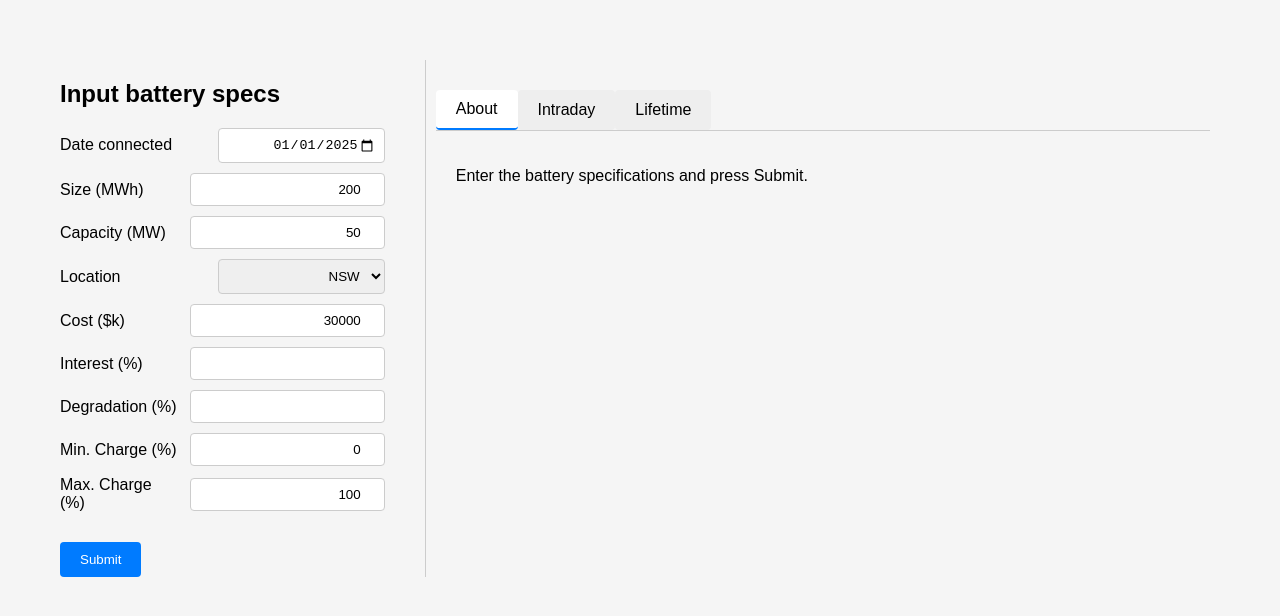
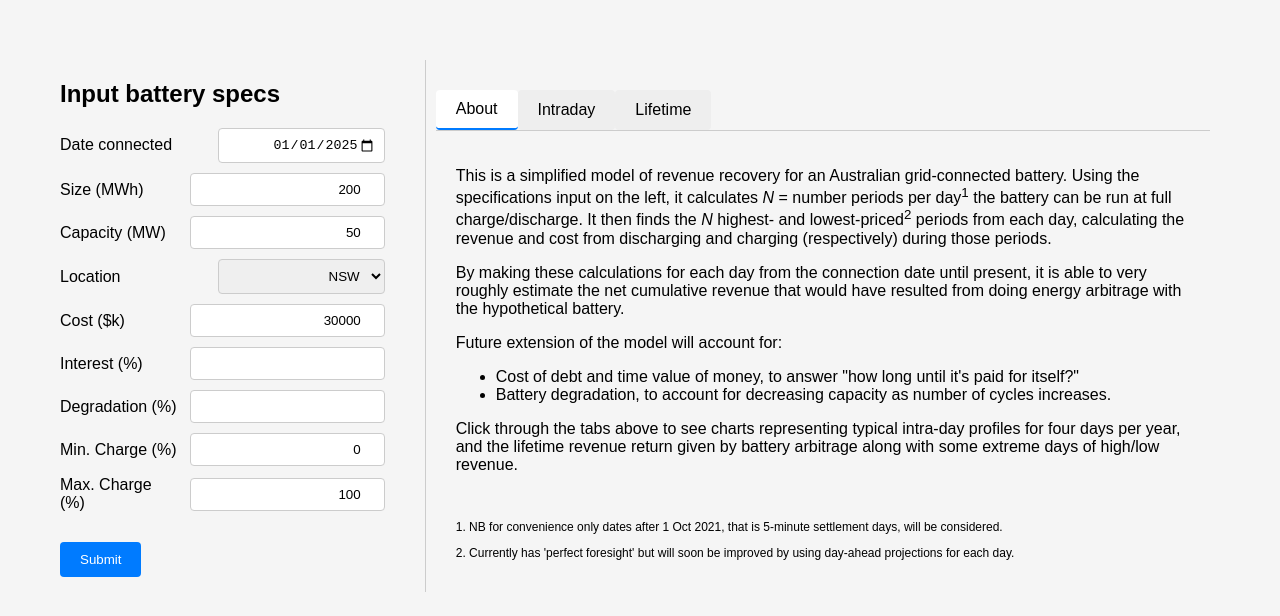
Before and after one commit to patrickmck/battery-arbitrage, a website: page index.html in a window 1280 px wide. Drawn offline with nearby package versions, Linux system fonts and the light colour scheme.

Commit message:
text added to About tab

```diff
--- a/index.html
+++ b/index.html
@@ -139,7 +139,17 @@
 
       <div id="tab1" class="tab-content active">
         <div id="info-tab" style="padding: 10px 20px;">
-            <p>Enter the battery specifications and press Submit.</p>
+            <p>This is a simplified model of revenue recovery for an Australian grid-connected battery. Using the specifications input on the left, it calculates <i>N</i> = number periods per day<sup>1</sup> the battery can be run at full charge/discharge. It then finds the <i>N</i> highest- and lowest-priced<sup>2</sup> periods from each day, calculating the revenue and cost from discharging and charging (respectively) during those periods.</p>
+            <p>By making these calculations for each day from the connection date until present, it is able to very roughly estimate the net cumulative revenue that would have resulted from doing energy arbitrage with the hypothetical battery.</p>
+            <p>Future extension of the model will account for:</p>
+            <ul>
+                <li>Cost of debt and time value of money, to answer "how long until it's paid for itself?"</li>
+                <li>Battery degradation, to account for decreasing capacity as number of cycles increases.</li>
+            </ul>
+            <p>Click through the tabs above to see charts representing typical intra-day profiles for four days per year, and the lifetime revenue return given by battery arbitrage along with some extreme days of high/low revenue.</p>
+            <br>
+            <p style="font-size: 12px;">1. NB for convenience only dates after 1 Oct 2021, that is 5-minute settlement days, will be considered.</p>
+            <p style="font-size: 12px;">2. Currently has 'perfect foresight' but will soon be improved by using day-ahead projections for each day.</p>
         </div>
       </div>
       <div id="tab2" class="tab-content">
```
